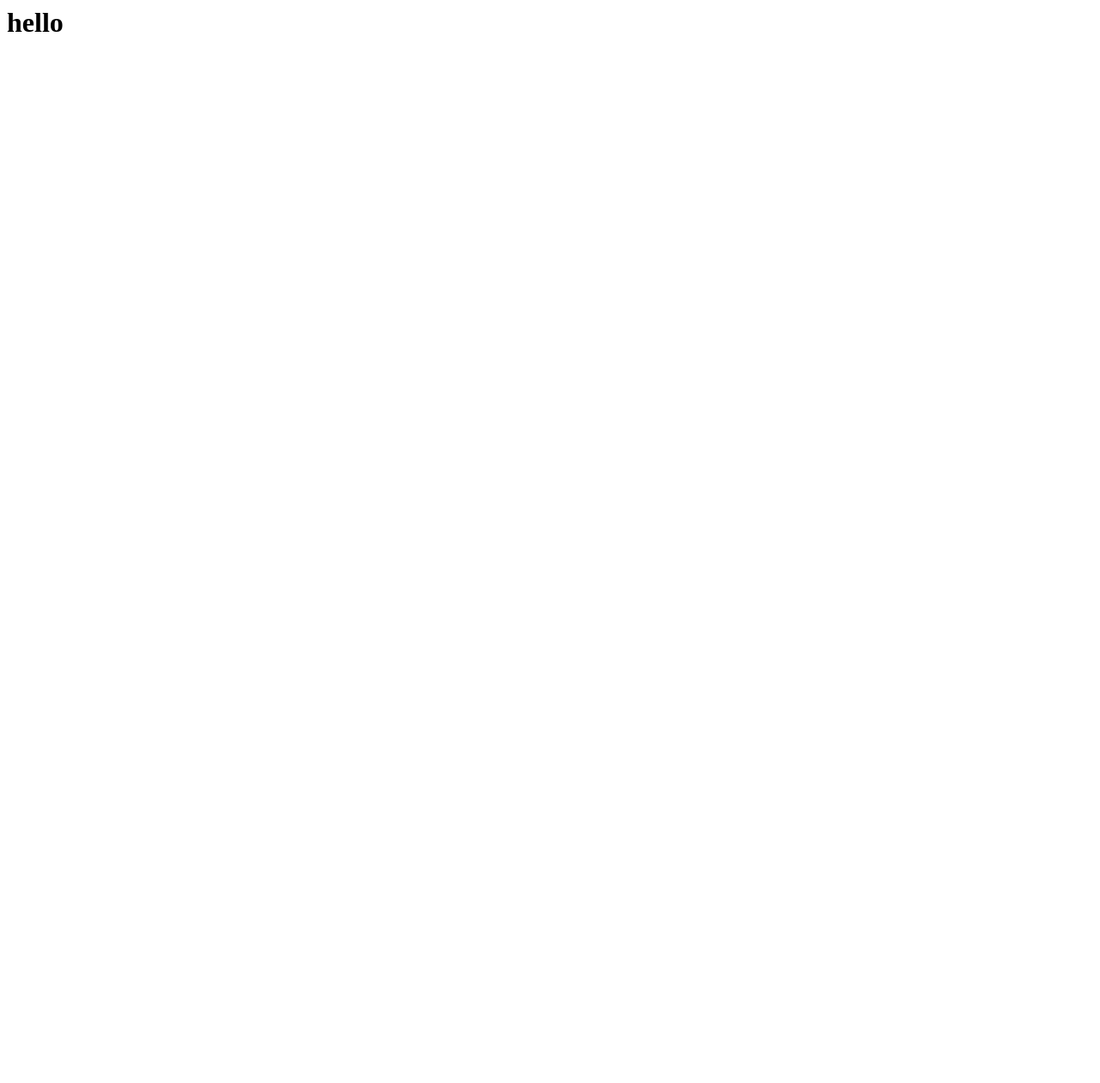
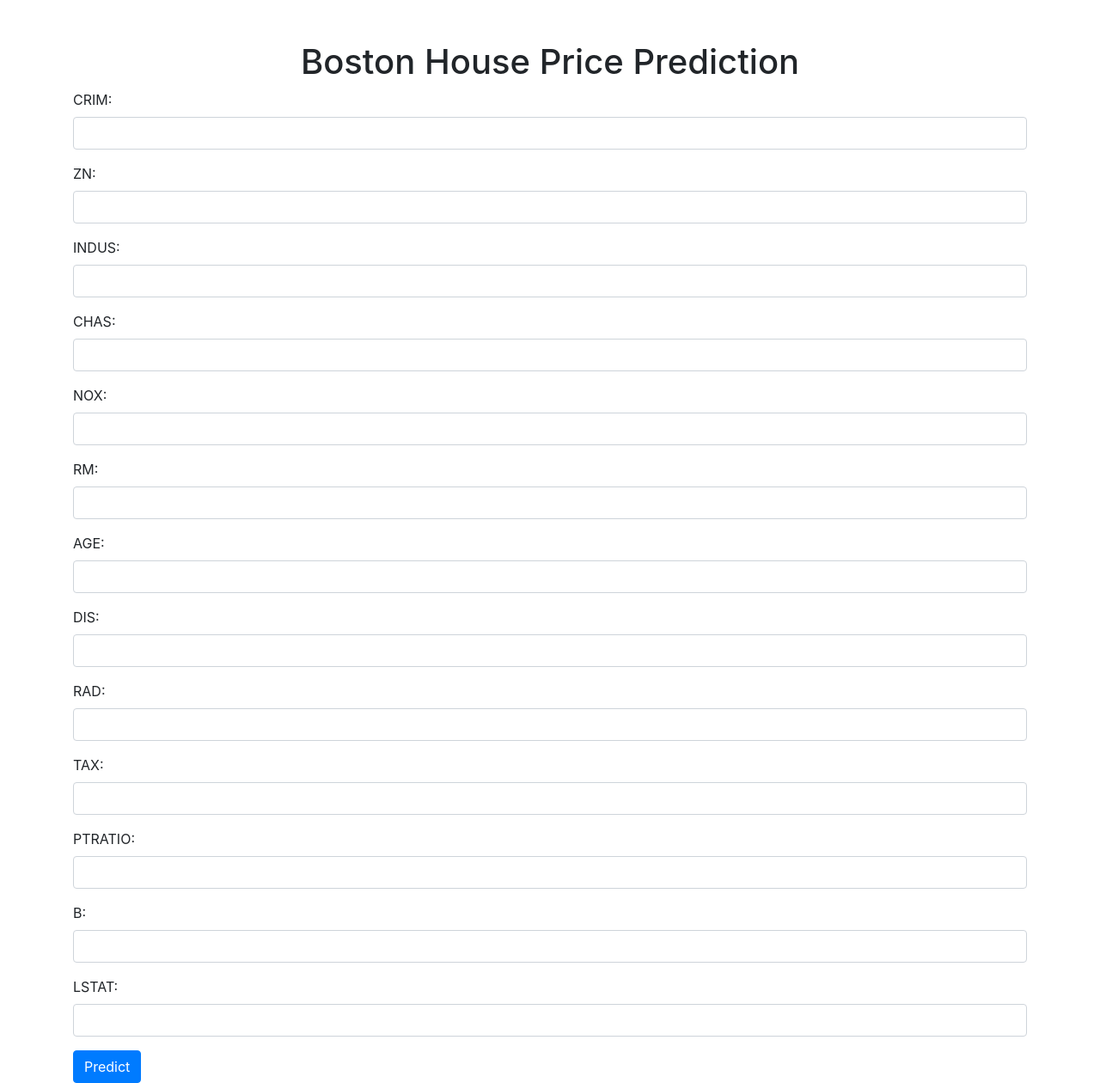
Before and after one commit to akshatbindal/Boston-Housing-Price-Predictor, a Flask app: page / in a window 1280 px wide. Before the commit the page is almost empty. Shown: the whole page at 86% size. Before the commit the page ends 37 px from the top, so only its background shows below. Run offline with Flask 3, Linux system fonts and the light colour scheme; parts of the project's set-up code (start-up, migrations or seed data) failed here and were passed over; some libraries are stand-ins or nearby versions.

Commit message:
final commit

```diff
--- a/app.py
+++ b/app.py
@@ -23,5 +23,13 @@ def predict_api():
     print(output[0])
     return jsonify(output[0])
 
+@app.route('/predict', methods = ['POST'])
+def predict():
+    data=[float(x) for  x in request.form.values()]
+    final_input = scaler.transform(np.array(data).reshape(1,-1))
+    print(final_input)
+    output=regmodel.predict(final_input)[0]
+    return render_template("home.html", prediction_text="The house price is {}".format(output))
+
 if __name__=='__main__':
     app.run(debug=True)
--- a/templates/home.html
+++ b/templates/home.html
@@ -1,3 +1,71 @@
-<h1>
-    hello
-</h1>
+<!DOCTYPE html>
+<html lang="en">
+<head>
+    <meta charset="UTF-8">
+    <title>House Price Prediction</title>
+    <link rel="stylesheet" href="https://maxcdn.bootstrapcdn.com/bootstrap/4.0.0/css/bootstrap.min.css">
+</head>
+<body>
+    <div class="container">
+        <h1 class="text-center mt-5">Boston House Price Prediction</h1>
+        <form action="{{ url_for('predict') }}" method="POST">
+            <div class="form-group">
+                <label for="CRIM">CRIM:</label>
+                <input type="text" class="form-control" id="CRIM" name="CRIM" required>
+            </div>
+            <div class="form-group">
+                <label for="ZN">ZN:</label>
+                <input type="text" class="form-control" id="ZN" name="ZN" required>
+            </div>
+            <div class="form-group">
+                <label for="INDUS">INDUS:</label>
+                <input type="text" class="form-control" id="INDUS" name="INDUS" required>
+            </div>
+            <div class="form-group">
+                <label for="CHAS">CHAS:</label>
+                <input type="text" class="form-control" id="CHAS" name="CHAS" required>
+            </div>
+            <div class="form-group">
+                <label for="NOX">NOX:</label>
+                <input type="text" class="form-control" id="NOX" name="NOX" required>
+            </div>
+            <div class="form-group">
+                <label for="RM">RM:</label>
+                <input type="text" class="form-control" id="RM" name="RM" required>
+            </div>
+            <div class="form-group">
+                <label for="AGE">AGE:</label>
+                <input type="text" class="form-control" id="AGE" name="AGE" required>
+            </div>
+            <div class="form-group">
+                <label for="DIS">DIS:</label>
+                <input type="text" class="form-control" id="DIS" name="DIS" required>
+            </div>
+            <div class="form-group">
+                <label for="RAD">RAD:</label>
+                <input type="text" class="form-control" id="RAD" name="RAD" required>
+            </div>
+            <div class="form-group">
+                <label for="TAX">TAX:</label>
+                <input type="text" class="form-control" id="TAX" name="TAX" required>
+            </div>
+            <div class="form-group">
+                <label for="PTRATIO">PTRATIO:</label>
+                <input type="text" class="form-control" id="PTRATIO" name="PTRATIO" required>
+            </div>
+            <div class="form-group">
+                <label for="B">B:</label>
+                <input type="text" class="form-control" id="B" name="B" required>
+            </div>
+            <div class="form-group">
+                <label for="LSTAT">LSTAT:</label>
+                <input type="text" class="form-control" id="LSTAT" name="LSTAT" required>
+            </div>
+            <button type="submit" class="btn btn-primary">Predict</button>
+        </form>
+        {% if prediction_text %}
+        <h2 class="mt-5">{{ prediction_text }}</h2>
+        {% endif %}
+    </div>
+</body>
+</html>
```
